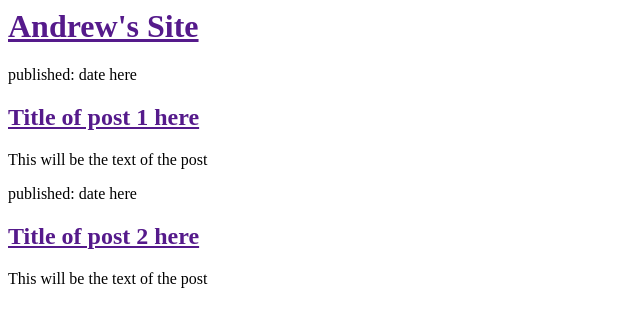
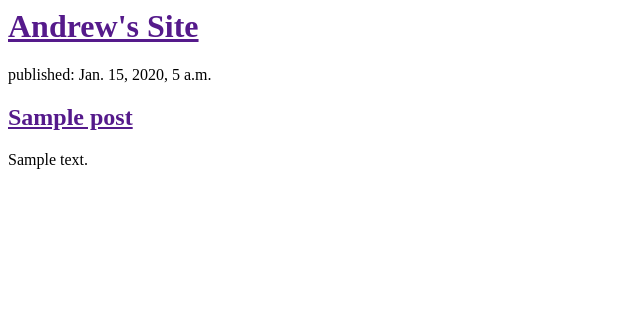
Before and after one commit to Silight/site, a Django app: template blog/templates/blog/post_list.html in a window 1280 px wide. Shown: the top 327 px of the page, without its empty margins (0-640 px from the left). Run offline with Django 3.2, Linux system fonts and the light colour scheme; the template is opened without the code that fills it: values that come from a table or form of the project are taken from there, others are empty; tables that the repository leaves empty hold one stand-in row (values such as "Sample post").

Commit message:
Modified templates to display posts from database

```diff
--- a/blog/templates/blog/post_list.html
+++ b/blog/templates/blog/post_list.html
@@ -8,16 +8,13 @@
 			<h1><a href="">Andrew's Site</a></h1>
 		</div>
 
-		<div>
-			<p>published: date here</p>
-			<h2><a href="">Title of post 1 here</a></h2>
-			<p>This will be the text of the post</p>
-		</div>
+		{% for post in posts %}
+			<div>
+				<p>published: {{ post.published_date }}</p>
+				<h2><a href="">{{ post.title }}</a></h2>
+				<p>{{ post.text|linebreaks }}</p>
+			</div>
+		{% endfor %}
 
-		<div>
-			<p>published: date here</p>
-			<h2><a href="">Title of post 2 here</a></h2>
-			<p>This will be the text of the post<p>
-		</div>
 	</body>
 </html>
--- a/blog/views.py
+++ b/blog/views.py
@@ -1,4 +1,7 @@
 from django.shortcuts import render
+from django.utils import timezone
+from .models import Post
 
 def post_list(request):
-	return render(request, 'blog/post_list.html', {})
+	posts = Post.objects.filter(published_date__lte=timezone.now()).order_by('published_date')
+	return render(request, 'blog/post_list.html', {'posts': posts})
```
